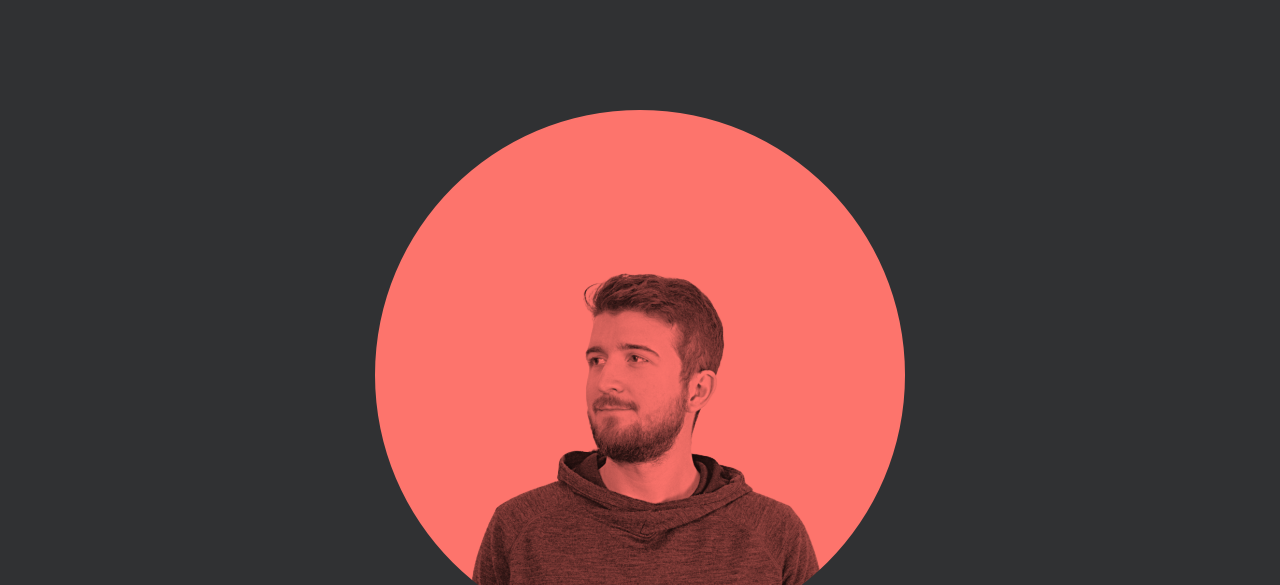
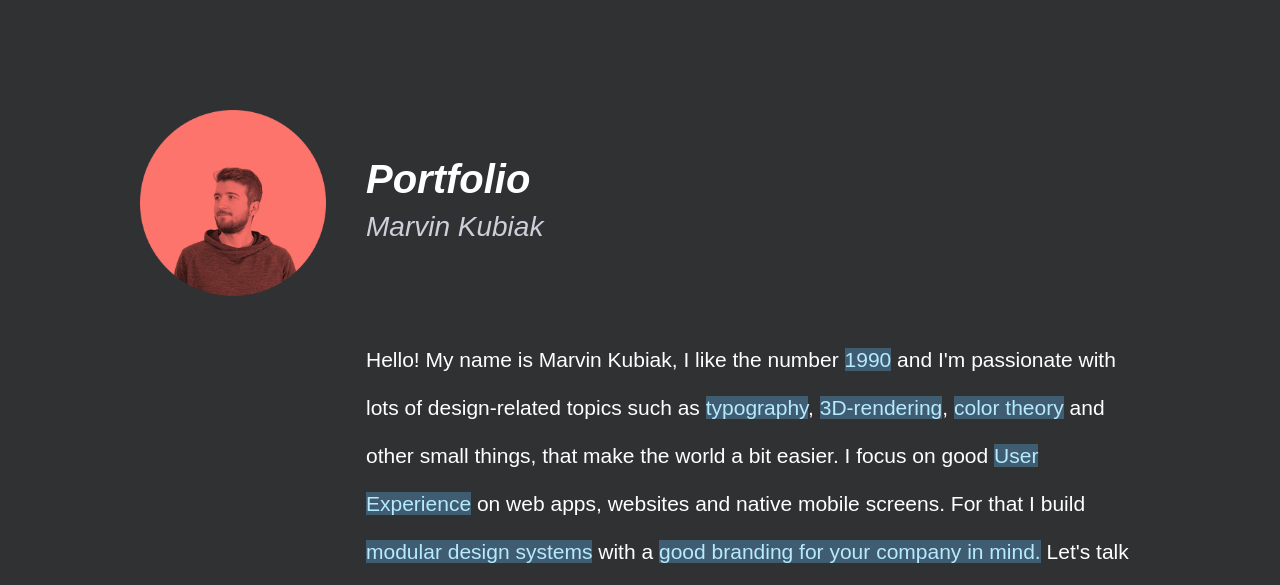
Before and after one commit to vod3/mkubiak.work, a Gatsby site: page /about in a window 1280 px wide. Shown: the part 176-761 px from the top of the page. Built offline with nearby package versions, Linux system fonts and the light colour scheme; Gatsby itself is replaced by a stand-in of ours; a web font is replaced by a local one.

Commit message:
about css grid

```diff
--- a/src/Globals.js
+++ b/src/Globals.js
@@ -60,7 +60,7 @@ export const globalStyles = css`
     font-weight: 900;
     font-size: 32px;
     line-height: 48px;
-    margin: 0;
+    margin-bottom: 0.5em;
     @media (min-width: 600px) {
       font-size: 32px;
       line-height: 48px;
--- /dev/null
+++ b/src/about.css
@@ -0,0 +1,20 @@
+@media (min-width: 800px) {
+  .aboutGrid {
+    margin: 0 auto;
+
+    display: grid;
+    grid-gap: 2.5em;
+    grid-template-columns: repeat(6, 1fr);
+    grid-template-rows: 1fr auto;
+  }
+
+  .aboutTitle {
+    align-self: center;
+    grid-column: 2 / -1;
+  }
+
+  .aboutText {
+    grid-row: 2;
+    grid-column: 2 / -1;
+  }
+}
--- a/src/pages/about.js
+++ b/src/pages/about.js
@@ -4,15 +4,20 @@ import PageWrapper from '../container/PageWrapper';
 import Section from '../components/Section';
 import Marvin from '../images/marvin.png';
 import { TextGrid, Title, SubTitle, MarvImage } from '../styles';
+import '../about.css';
 
 const IndexPage = () => (
   <PageWrapper>
     <Section>
-      <TextGrid style={{ textAlign: 'center', margin: '0 auto' }}>
+      <TextGrid className="aboutGrid">
         <MarvImage src={Marvin} title="Avatar image of me" />
-        <Title>Portfolio</Title>
-        <SubTitle>Marvin Kubiak</SubTitle>
-        <p>
+        <div className="aboutTitle">
+          {' '}
+          <Title>Portfolio</Title>
+          <SubTitle>Marvin Kubiak</SubTitle>
+        </div>
+
+        <p className="aboutText">
           Hello! My name is Marvin Kubiak, I like the number <span className="highlight">1990</span> and I'm passionate with lots of
           design-related topics such as <span className="highlight">typography</span>, <span className="highlight">3D-rendering</span>,{' '}
           <span className="highlight">color theory</span> and other small things, that make the world a bit easier. I focus on good{' '}
--- a/src/styles.js
+++ b/src/styles.js
@@ -8,7 +8,7 @@ export const Row = styled.div`
 `;
 
 export const TextGrid = styled.div`
-  max-width: 800px;
+  max-width: 1000px;
   width: 100%;
 `;
 
@@ -17,6 +17,9 @@ export const Title = styled.h1`
   @media (min-width: 600px) {
     ${({ single }) => (single ? 'margin-bottom: 72px;' : '')}
   }
+  @media (min-width: 800px) {
+    grid-column: 2;
+  }
 `;
 
 export const SubTitle = styled.h2`
@@ -24,9 +27,14 @@ export const SubTitle = styled.h2`
   @media (min-width: 600px) {
     margin-bottom: 72px;
   }
+  @media (min-width: 800px) {
+    grid-column: 2;
+    margin-bottom: 0;
+  }
 `;
 
 export const MarvImage = styled.img`
+  min-width: 186px;
   max-width: 530px;
   width: 100%;
   margin: 0 auto;
@@ -34,4 +42,8 @@ export const MarvImage = styled.img`
   @media (min-width: 600px) {
     margin-bottom: 128px;
   }
+  @media (min-width: 800px) {
+    grid-column: 1;
+    margin-bottom: 0;
+  }
 `;
```
Also changed, not shown: src/components/PortfolioLink/styles.js (+5 -5 lines), 1 other file.
